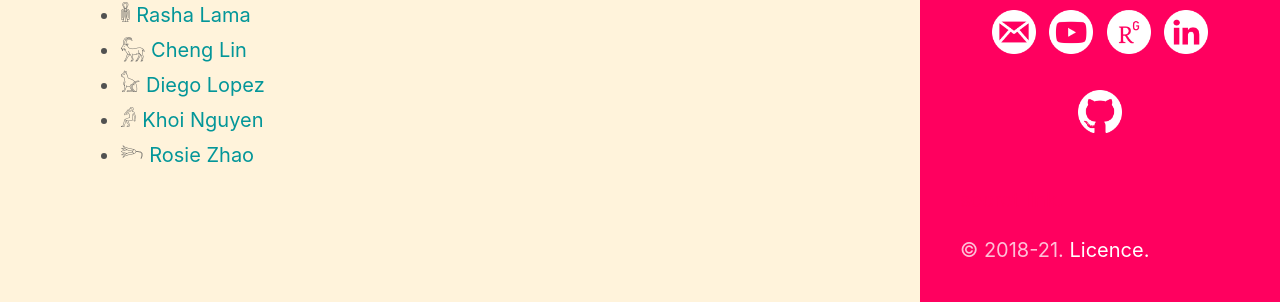
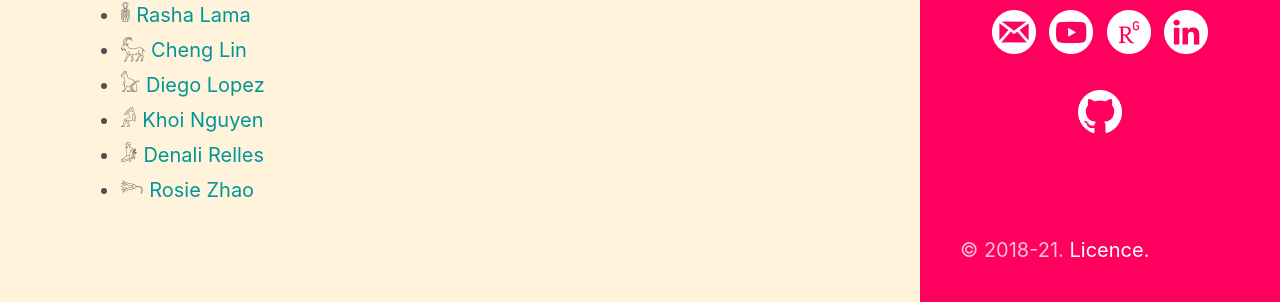
Before and after one commit to marcelgoh/marcelgoh.github.io, a Jekyll site: the page built from misc/index.md, in a window 1280 px wide. Shown: the part 1170-1472 px from the top of the page. Built offline with Jekyll 4.4.1, drawn with Linux system fonts in a browser that asks for light colours; some web fonts are replaced; a script that is not in the unit is left out.

Commit message:
Denali created

```diff
--- a/home/index.html
+++ b/home/index.html
@@ -179,6 +179,7 @@ If my grandmother had wheels, she would have been a bike.
     &#78069; <a href="https://cheng-lin.me">Cheng Lin</a>
     &#78048; <a href="https://diegolopez.me">Diego Lopez</a>
     &#77844; <a href="https://dkhoi148.repl.co">Khoi Nguyen</a>
+    &#77839; <a href="https://denali-relles.github.io/">Denali Relles</a>
     &#78264; <a href="https://rosieyzh.github.io/">Rosie Zhao</a>
 </p>
 
--- a/misc/index.md
+++ b/misc/index.md
@@ -44,4 +44,5 @@ __E8.__ [Tsirelson's space and other exotic constructions]({{ site.baseurl }}/mi
 + &#78069; [Cheng Lin](https://cheng-lin.me)
 + &#78048; [Diego Lopez](https://diegolopez.me)
 + &#77844; [Khoi Nguyen](https://dkhoi148.repl.co)
++ &#77839; [Denali Relles](https://denali-relles.github.io)
 + &#78264; [Rosie Zhao](https://rosieyzh.github.io/)
```
